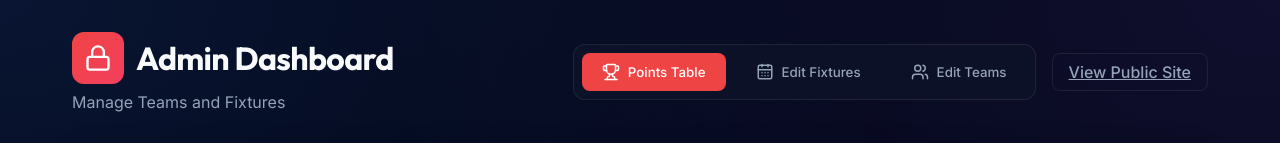
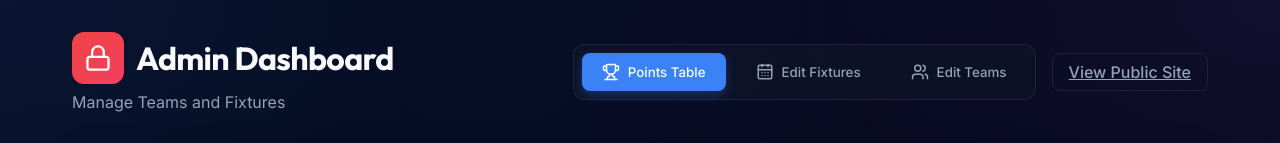
Before and after one commit to Govardananb/chase-gm, a React (Vite) app: page /admin in a window 1280 px wide. Shown: the top 143 px of the page. Built offline with nearby package versions, Linux system fonts and the light colour scheme; no server answers; the database is empty.

Commit message:
Add active-tab CSS and finalize admin routing

```diff
--- a/src/index.css
+++ b/src/index.css
@@ -259,3 +259,9 @@ input, select {
     display: none;
   }
 }
+
+.active-tab {
+  background-color: var(--primary) !important;
+  color: white !important;
+  box-shadow: 0 4px 12px rgba(59, 130, 246, 0.3);
+}
```
